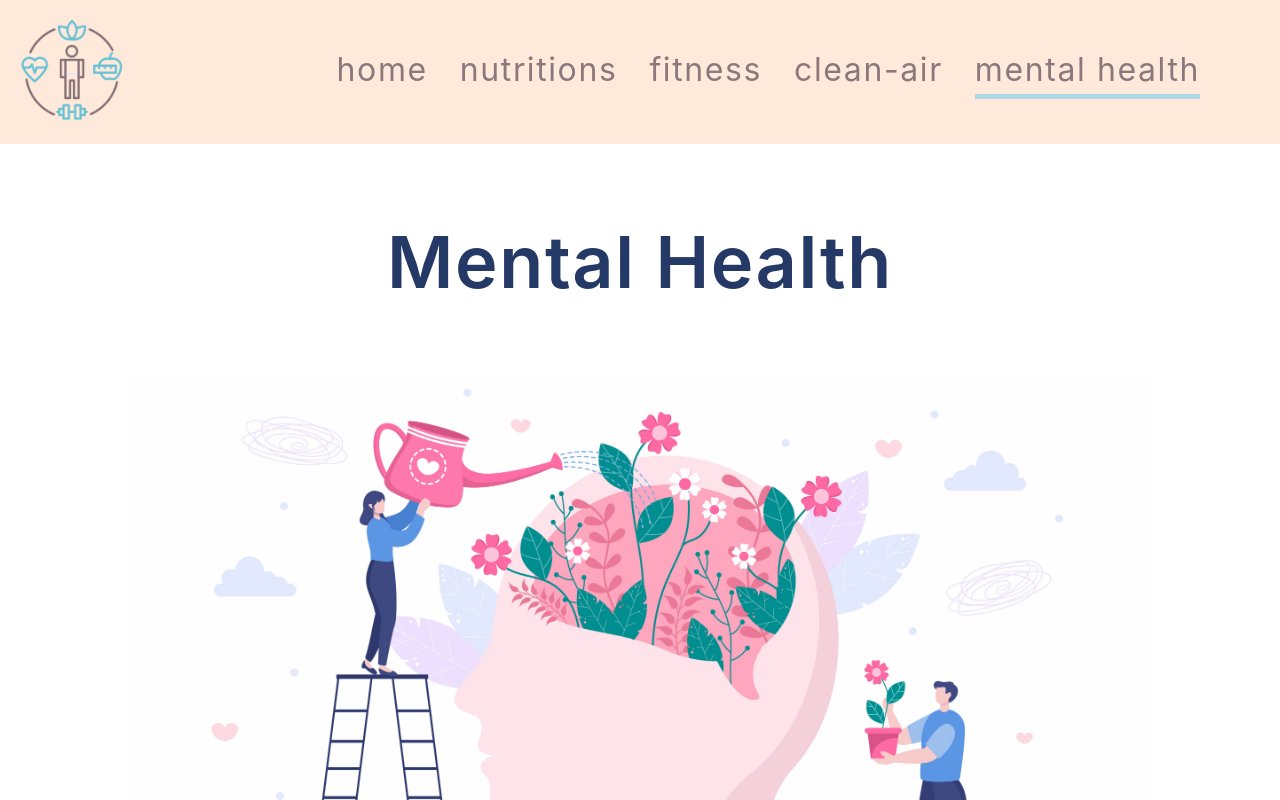
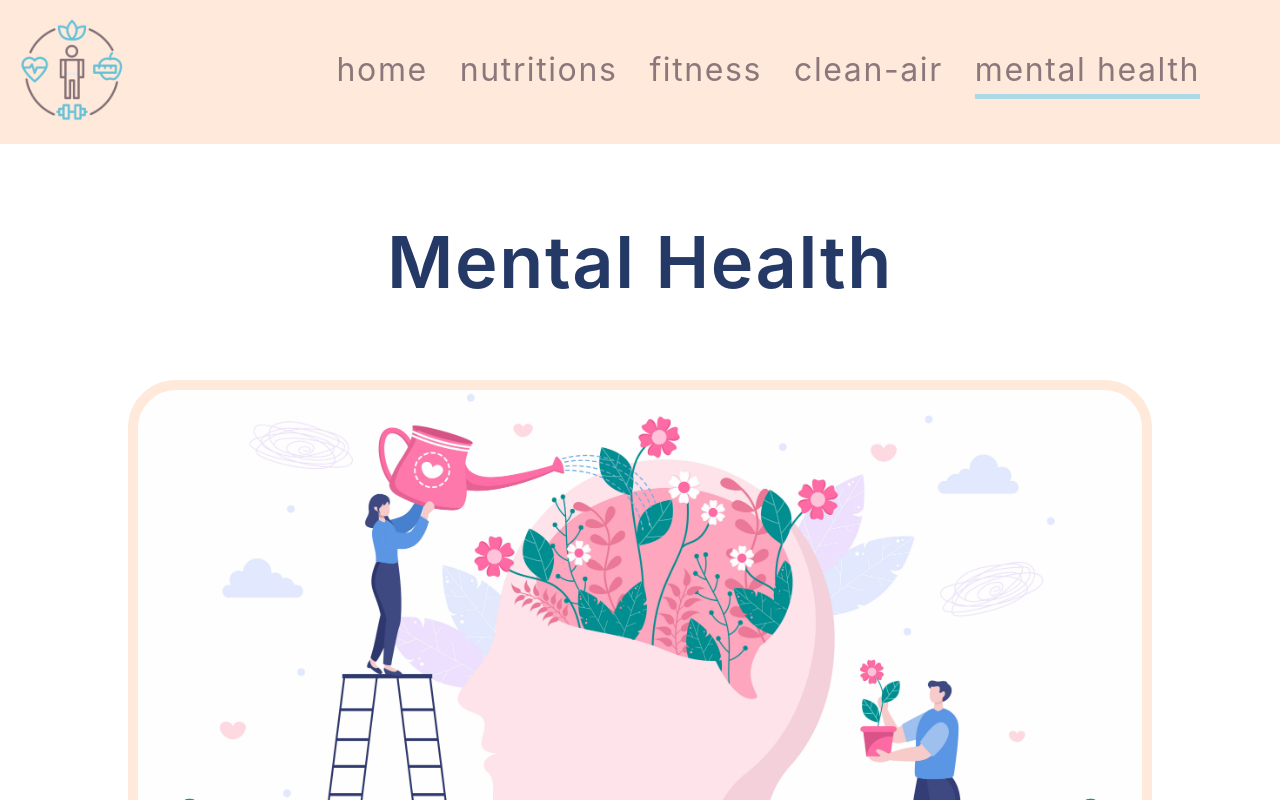
Before and after one commit to OxanaSF/healthy-hood, a React (Create React App) app: page /mental-health in a window 1280 px wide. Shown: the top 800 px of the page. Built offline with nearby package versions, Linux system fonts and the light colour scheme; no server answers; a web font is replaced by a local one.

Commit message:
created GratitudeQuestions using Rapid Api, added styling to Mental Health page

```diff
--- a/src/components/AirQuality/Wildfires.js
+++ b/src/components/AirQuality/Wildfires.js
@@ -12,6 +12,7 @@ function Wildfires({ data }) {
 
   const { isLoaded } = useJsApiLoader({
     // googleMapsApiKey: process.env.REACT_APP_API_KEY,
+
   });
 
   if (!isLoaded) {
--- a/src/components/GratitudeQuestions.js
+++ b/src/components/GratitudeQuestions.js
@@ -4,9 +4,9 @@ import styled from 'styled-components';
 const GratitudeQuestions = () => {
   const [gratitudeQuestion, setGratitudeQuestion] = useState('');
 
-    useEffect(() => {
-      getGratitudeQuestion();
-    }, []);
+  useEffect(() => {
+    getGratitudeQuestion();
+  }, []);
 
   const getGratitudeQuestion = () => {
     const axios = require('axios');
@@ -23,25 +23,23 @@ const GratitudeQuestions = () => {
     axios
       .request(options)
       .then(function (response) {
-        console.log(response.data.question)
-        setGratitudeQuestion(response['data']['question'])
+        console.log(response.data);
+        setGratitudeQuestion(response.data);
       })
       .catch(function (error) {
         console.error(error);
       });
   };
 
-
-
-//   console.log('gratitudeQuestion:', gratitudeQuestion);
+  //   console.log('gratitudeQuestion:', gratitudeQuestion);
 
   return (
     <ButtonStyled>
-      <h1>Generate Gratitude Question of a day.</h1>
+      <h2>Generate Gratitude Question of a day.</h2>
 
-      <button onClick={getGratitudeQuestion}></button>
+      <button onClick={getGratitudeQuestion}>Get Question</button>
 
-      <div>{gratitudeQuestion}</div>
+      <div className="gratitude-question">{gratitudeQuestion}</div>
     </ButtonStyled>
   );
 };
@@ -52,14 +50,33 @@ const ButtonStyled = styled.div`
   justify-content: center;
   align-items: center;
   gap: 3rem;
+  border: 10px solid rgb(254, 233, 218);
+  border-radius: 3rem;
+  padding: 1rem;
+
+  h2 {
+    color: #fca0b9;
+    font-size: 1.7rem;
+    font-weight: 600;
+  }
 
   button {
     width: 15rem;
-    height: 7rem;
-    background-color: lightblue;
-    border: none;
-    border-radius: 3rem;
+    height: 5rem;
+    background-color: #fee3ea;
+    border: 2px solid #fca0b9;
+    border-radius: 2rem;
     cursor: pointer;
+    color: #fe78ab;
+    font-weight: 700;
+    letter-spacing: 1px;
+  }
+
+  .gratitude-question {
+    font-size: 1.7rem;
+    text-align: center;
+    font-weight: 700;
+    color: #3e4981;
   }
 `;
 
--- a/src/pages/AirQualityPage.js
+++ b/src/pages/AirQualityPage.js
@@ -47,7 +47,8 @@ const AirQualityPage = (props) => {
 
   return (
     <AnimatedPage>
-      <IntroStyled IntroStyled>
+      <H1Styled>Air Quality</H1Styled>
+      <IntroStyled>
         <p>
           Having clean air to breathe is necessary for good health. Poor air
           quality reduces quality of life. Some air pollutants are irritants.
@@ -70,14 +71,13 @@ const AirQualityPage = (props) => {
             variants={slidesFromLeftLeaveToLeft}
             initial="hidden"
             animate="show"
-            // exit="exit"
           />
 
-          <motion.div className='list-clean-air-benefits'
+          <motion.div
+            className="list-clean-air-benefits"
             variants={slidesFromRightftLeaveToRight}
             initial="hidden"
             animate="show"
-            // exit="exit"
           >
             <h3>Breathing in clean air has many benefits, including:</h3>
             <ul>
@@ -115,8 +115,15 @@ const AirQualityPage = (props) => {
   );
 };
 
+const H1Styled = styled.h1`
+  font-size: 4.5rem;
+  font-weight: 600;
+  color: #243966;
+  margin: 4rem 0;
+`;
+
 const IntroStyled = styled.p`
-  margin: 5rem 10rem 1rem 10rem;
+  margin: 0 10rem 1rem 10rem;
   color: #243966;
   font-size: 1.6rem;
   text-align: center;
@@ -135,7 +142,6 @@ const AirQualityPageStyled = styled.section`
     gap: 5rem;
 
     .list-clean-air-benefits {
-
       border-radius: 3rem;
       color: #243966;
       border: 10px solid lightblue;
@@ -150,7 +156,7 @@ const AirQualityPageStyled = styled.section`
       line-height: 1.9;
       text-align: left;
 
-      h3{
+      h3 {
         font-size: 1.6rem;
         font-weight: 500;
       }
--- a/src/pages/Home.js
+++ b/src/pages/Home.js
@@ -1,8 +1,7 @@
 import Hero from '../components/Home/Hero';
 import HomeDisplay from '../components/Home/HomeDisplay';
 import AnimatedPageTransition from '../animations/AnimatedPageTransition';
-import Intro from '../components/Home/Intro'
-import GratitudeQuestions from '../components/GratitudeQuestions';
+import Intro from '../components/Home/Intro';
 
 const Home = () => {
   return (
@@ -10,7 +9,6 @@ const Home = () => {
       <Hero />
       <Intro />
       <HomeDisplay />
-      <GratitudeQuestions />
     </AnimatedPageTransition>
   );
 };
--- a/src/pages/MentalHealthPage.js
+++ b/src/pages/MentalHealthPage.js
@@ -1,11 +1,78 @@
 import styled from 'styled-components';
 import img from '../components/MentalHealth/mentalbg.jpeg';
+import GratitudeQuestions from '../components/GratitudeQuestions';
 
 const MentalHealthPage = () => {
   return (
     <MentalHealthPageStyled>
       <h1>Mental Health</h1>
       <IntroStyled></IntroStyled>
+
+      <main>
+        <div className="health-care-tips">
+          <h2>
+            {' '}
+            Here are some tips to help you get started with self-care from
+            National Institute of Mental Health:
+          </h2>
+
+          <ul>
+            <li>
+              <span className="bold-text">Get regular exercise. </span>
+              Just 30 minutes of walking every day can help boost your mood and
+              improve your health. Small amounts of exercise add up, so don’t be
+              discouraged if you can’t do 30 minutes at one time.
+            </li>
+            <li>
+              <span className="bold-text">
+                Eat healthy, regular meals and stay hydrated.{' '}
+              </span>
+              A balanced diet and plenty of water can improve your energy and
+              focus throughout the day. Also, limit caffeinated beverages such
+              as soft drinks or coffee.
+            </li>
+            <li>
+              <span className="bold-text">Make sleep a priority. </span>
+              Stick to a schedule, and make sure you’re getting enough sleep.
+              Blue light from devices and screens can make it harder to fall
+              asleep, so reduce blue light exposure from your phone or computer
+              before bedtime.
+            </li>
+            <li>
+              <span className="bold-text">Try a relaxing activity. </span>
+              Explore relaxation or wellness programs or apps, which may
+              incorporate meditation, muscle relaxation, or breathing exercises.
+              Schedule regular times for these and other healthy activities you
+              enjoy such as journaling.
+            </li>
+            <li>
+              <span className="bold-text">Set goals and priorities. </span>
+              Decide what must get done now and what can wait. Learn to say “no”
+              to new tasks if you start to feel like you’re taking on too much.
+              Try to be mindful of what you have accomplished at the end of the
+              day, not what you have been unable to do.
+            </li>
+            <li>
+              <span className="bold-text">Practice gratitude. </span>
+              Remind yourself daily of things you are grateful for. Be specific.
+              Write them down at night, or replay them in your mind.
+            </li>
+            <li>
+              <span className="bold-text">Focus on positivity. </span>
+              Identify and challenge your negative and unhelpful thoughts.
+            </li>
+            <li>
+              <span className="bold-text">Stay connected. </span>Reach out to
+              your friends or family members who can provide emotional support
+              and practical help.
+            </li>
+          </ul>
+        </div>
+
+        <div className="right-col">
+          <GratitudeQuestions />
+        </div>
+      </main>
     </MentalHealthPageStyled>
   );
 };
@@ -13,15 +80,51 @@ const MentalHealthPage = () => {
 const MentalHealthPageStyled = styled.section`
   min-height: 70vh;
 
+  main {
+    display: grid;
+    grid-template-columns: 1fr 1fr;
+    margin: 3rem 10rem;
+    gap: 3rem;
+
+    .right-col {
+      display: grid;
+      grid-template-rows: 1fr 1fr 1fr;
+      gap: 3rem;
+    }
+  }
+
   h1 {
     font-size: 4.5rem;
     font-weight: 600;
     color: #243966;
     margin: 4rem 0;
   }
+
+  .health-care-tips {
+    /* margin: 3rem 10rem; */
+    width: 100%;
+    border: 10px solid rgb(254, 233, 218);
+    border-radius: 3rem;
+    padding: 2rem;
+    line-height: 2.5;
+    color: #243966;
+
+    h2 {
+      font-size: 1.3rem;
+      line-height: 1.9;
+      text-align: left;
+      font-weight: 700;
+    }
+
+    .bold-text {
+      font-weight: 700;
+    }
+  }
 `;
 
 const IntroStyled = styled.div`
+  border: 10px solid rgb(254, 233, 218);
+  border-radius: 3rem;
   min-height: 34rem;
   width: 80%;
   margin: auto;
@@ -29,6 +132,11 @@ const IntroStyled = styled.div`
   background-position: right;
   background-repeat: no-repeat;
   background-size: cover;
+
+  display: flex;
+  flex-direction: column;
+  align-items: flex-start;
+  justify-content: flex-start;
 `;
 
 export default MentalHealthPage;
```
Also changed, not shown: index.js (+11 -10 lines).
